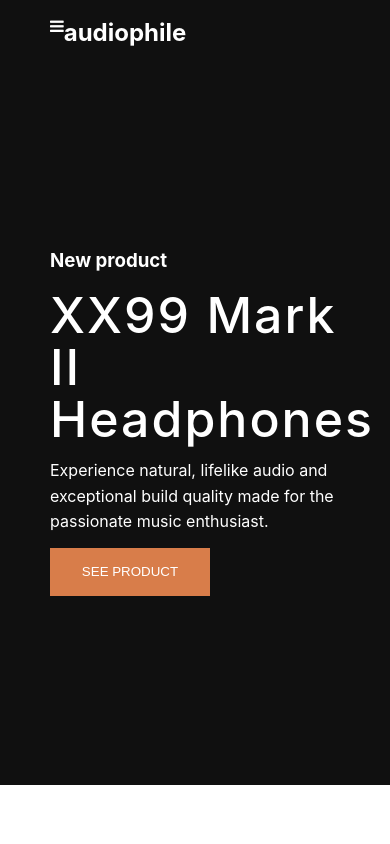
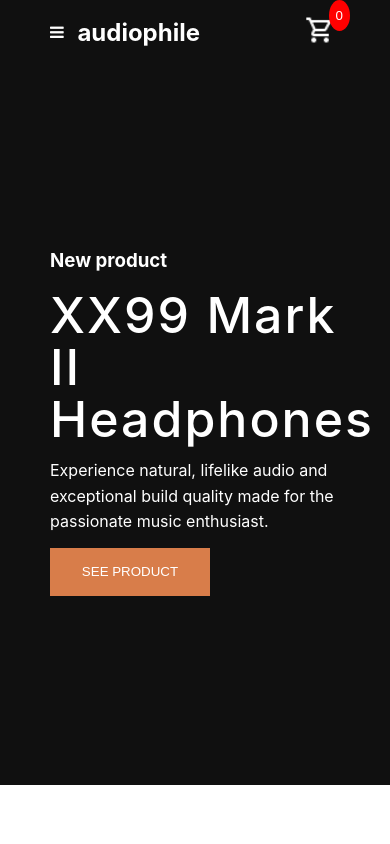
Before and after one commit to idanlevy2020/audiophile-store, a React (Create React App) app: page / in a window 390 px wide. Shown: the top 844 px of the page. Built offline with nearby package versions, Linux system fonts and the light colour scheme.

Commit message:
header responsive commit

```diff
--- a/src/layout/Header/Header.css
+++ b/src/layout/Header/Header.css
@@ -3,19 +3,28 @@
   color:white;
 }
 
-.Header-container {
+.Header-part1 {
   justify-content: space-between;
   align-items: center;
   padding-top: 10px;
   margin: 0px 50px;
-  /* border-bottom: 1px solid white; */
 }
 
-.Header-container .icon{
+.ToggleBarAndTitle{
+  min-width: 150px;
+  justify-content: space-between;
+  align-items: center;
+}
+
+.ToggleBarAndTitle > .iconToggleBar{
   display:none;
 }
 
-.shoppingCart{
+.Header-part1 > .topnav{
+
+}
+
+.Header-part2{
   display:none;
 }
 
@@ -47,28 +56,36 @@
   color: white;
 }
 
-@media screen and (max-width: 686px) {
-  .Header-container a.icon {
-    display: block;
-  }
+@media screen and (max-width: 767px) {
+.Header-part1 > .topnav{
+  display: none;
+}
 
-  .topnav > .NavBar a{
-    display: none;
-  }
+.Header-part2{
+  display:block;
+}
 
-  /* .Header-container {
-    display:flex;
-    flex-direction: column;
-  } */
 
-  .topnav.responsive .NavBar ul {
-    display:flex;
-    flex-direction: column;
-  }
+.ToggleBarAndTitle > .iconToggleBar{
+  display:block;
+}
 
-  .topnav.responsive .NavBar a {
-    display: block;
-    text-align: left;
-  }
+.Header-part2 > .NavBar{
+  margin-left: 50px;
+}
 
+.Header-part2 > .NavBar > ul {
+  display:flex;
+  flex-direction: column;
+  width: 100%;
 }
+
+.Header-part2 > .NavBar > ul li a{
+  text-align: left;
+}
+}
+
+
+@media screen and (min-width: 375px) and (max-width: 620px) {
+  /* For mobile phones: */
+}
--- a/src/layout/Header/Header.js
+++ b/src/layout/Header/Header.js
@@ -22,32 +22,31 @@ function Header() {
       setResponsive(prev => !prev);
     }
 
+    console.log('responsive:',responsive);
+
    return (
       <div className="Header">
-         <div className="Header-container flex-row">
-            <div className="flex-row">
-               <a className='icon' onClick={toggleResponsive}>
+         <div className="Header-part1 flex-row">
+            <div className="ToggleBarAndTitle flex-row">
+               <a className='iconToggleBar' onClick={toggleResponsive}>
                   <i className="fa fa-bars"></i>
                </a>
                <h2>audiophile</h2>
-               <div className={responsive ? 'shoppingCart responsive' : 'shoppingCart'}>
-                  <Link to={"/shoppingCart"}>
-                     <button className="shoppingCartBtn" title="Shopping Cart">
-                        <img src="/icons/white-24dp/outline_shopping_cart_white_24dp.png" alt="shoppingCart" />
-                        <span className="badge">{countItemsCart}</span>
-                     </button>
-                  </Link>
-               </div>
             </div>
-            <div className={responsive ? 'topnav responsive' : 'topnav'}>
+            <div className="topnav">
                <NavBar links={links}/>
             </div>
-            <Link to={"/shoppingCart"}>
-               <button className="shoppingCartBtn" title="Shopping Cart">
-                  <img src="/icons/white-24dp/outline_shopping_cart_white_24dp.png" alt="shoppingCart" />
-                  <span className="badge">{countItemsCart}</span>
-               </button>
-            </Link>
+            <div className='shoppingCart'>
+               <Link to={"/shoppingCart"}>
+                  <button className="shoppingCartBtn" title="Shopping Cart">
+                     <img src="/icons/white-24dp/outline_shopping_cart_white_24dp.png" alt="shoppingCart" />
+                     <span className="badge">{countItemsCart}</span>
+                  </button>
+               </Link>
+            </div>
+         </div>
+         <div className="Header-part2">
+            {(responsive)&&<NavBar links={links}/>}
          </div>
       </div>
    );
```
